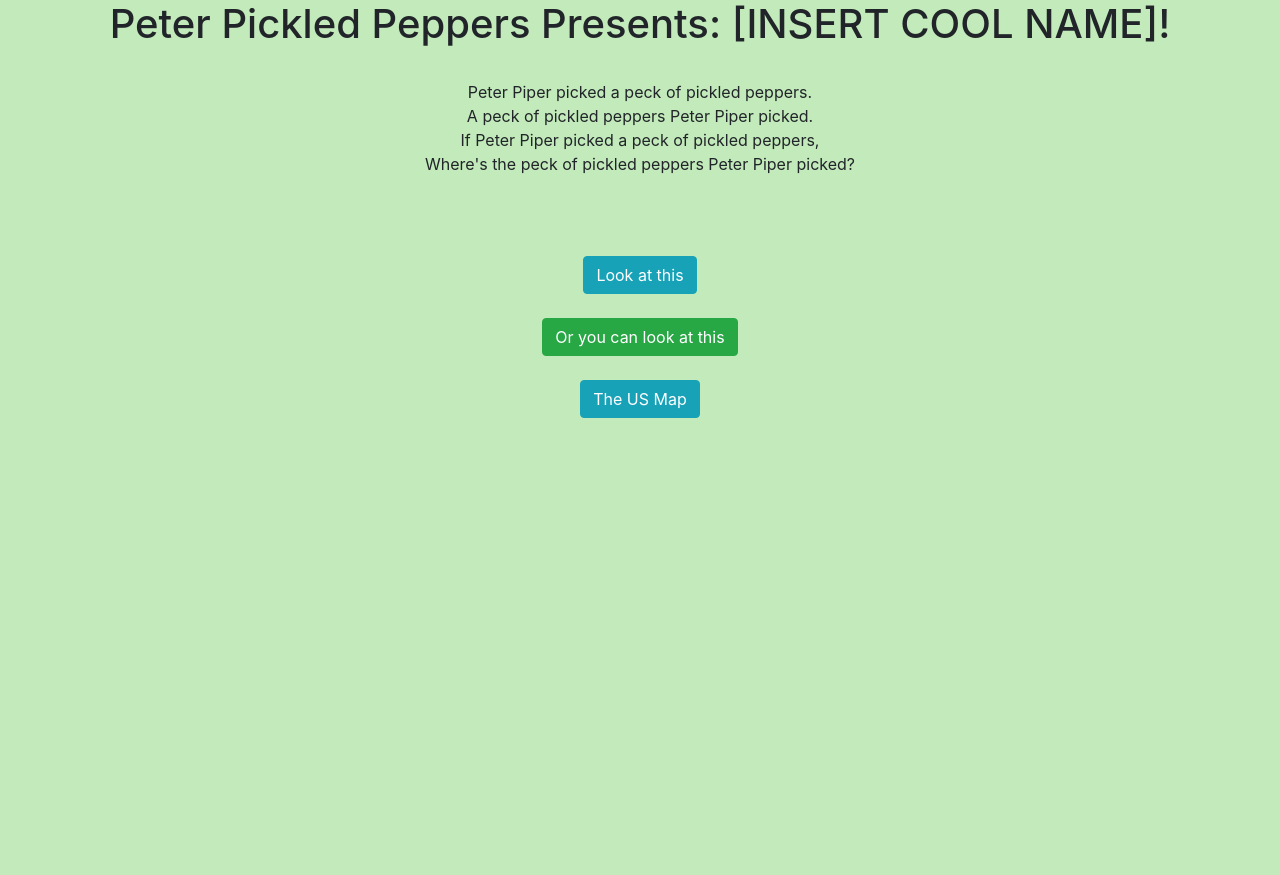
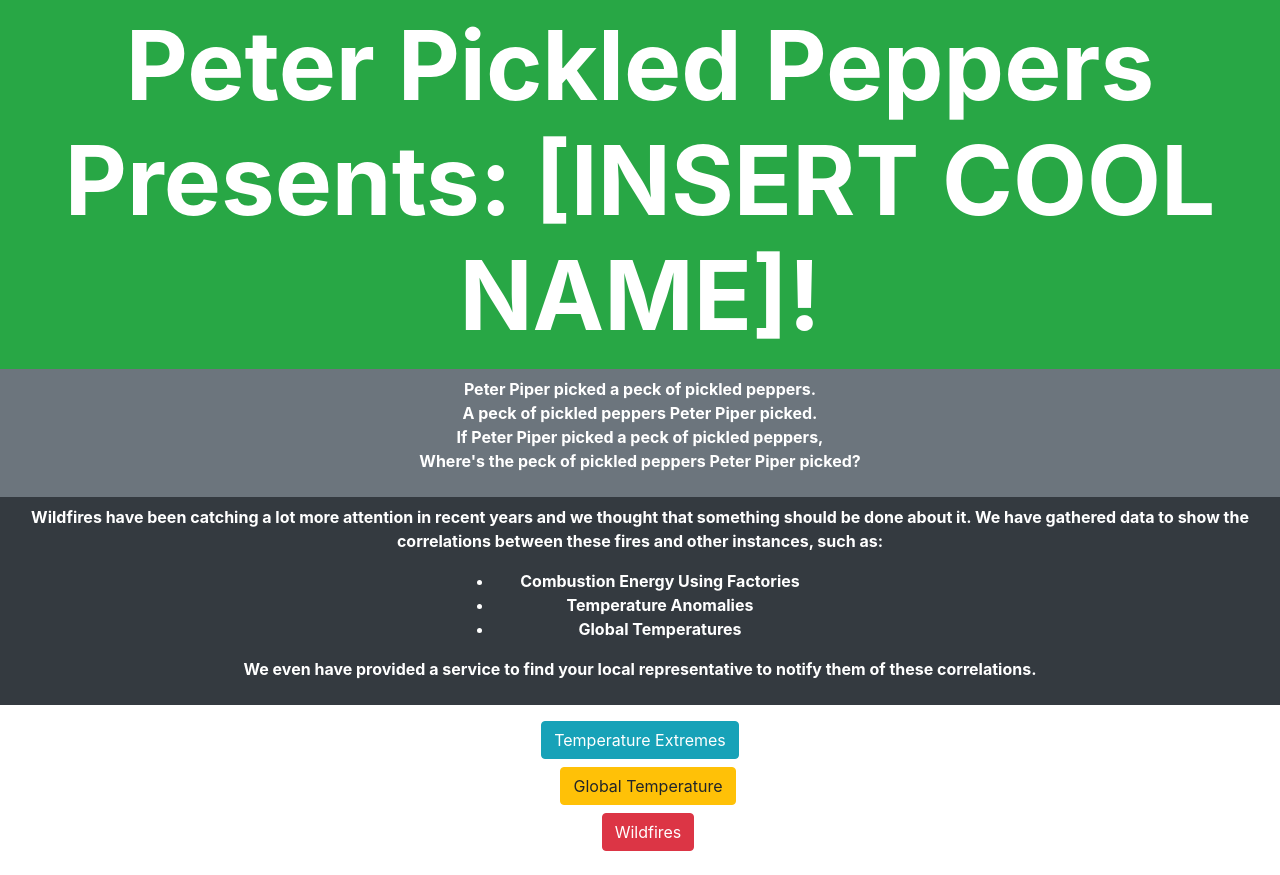
Before and after one commit to aolteanu00/API-Project, a Flask app: page / in a window 1280 px wide. Shown: the part 58-933 px from the top of the page. Before the commit the page ends 476 px from the top, so only its background shows below. Run offline with Flask 2, Linux system fonts and the light colour scheme; some libraries are stand-ins or nearby versions.

Commit message:
fixed the homepage

```diff
--- a/templates/homepage.html
+++ b/templates/homepage.html
@@ -1,27 +1,61 @@
 {% extends "base.html"%}
 {% block body %}
-<h1>Peter Pickled Peppers Presents: [INSERT COOL NAME]!</h1>
-<br>
+<div class="container-fluid bg-success p-2">
+  <h1 class="display-1 text-white text-center font-weight-bold">Peter Pickled Peppers Presents: [INSERT COOL NAME]!</h1>
+</div>
+<div class="container-fluid bg-secondary p-2">
   <div id="twister">
-  <p>Peter Piper picked a peck of pickled peppers.<br>
+    <p class="text-white text-center font-weight-bold">Peter Piper picked a peck of pickled peppers.<br>
       A peck of pickled peppers Peter Piper picked.<br>
       If Peter Piper picked a peck of pickled peppers,<br>
       Where's the peck of pickled peppers Peter Piper picked?</p>
   </div>
-<br>
-<p></p>
-<br>
+</div>
+<div class="container-fluid bg-dark p-2 text-white font-weight-bold text-wrap">
+  <p class="text-center">
+    Wildfires have been catching a lot more attention in recent years and we thought that something should be done about it. We have gathered data to show the correlations between these fires and other instances, such as:
+  </p>
+  <div class="row">
+    <div class="col-md"></div>
+    <div class="col-sm">
+      <div class="container">
+        <ul>
+          <li>Combustion Energy Using Factories</li>
+          <li>Temperature Anomalies</li>
+          <li>Global Temperatures</li>
+        </ul>
+      </div>
+
+    </div>
+    <div class="col-md"></div>
+  </div>
+  <p class="text-center">
+    We even have provided a service to find your local representative to notify them of these correlations.
+  </p>
+</div>
+<div class="container-fluid bg-white p-2 text-center">
+  <div class="row">
+    <div class="col-md m-2">
       <form action = {{url_for("extremes")}}>
-  <button class="btn btn-info" type="submit"> Look at this</button>
+        <button class="btn btn-info" type="submit">Temperature Extremes</button>
       </form>
-<br>
+      <div class="col-md m-2">
         <form action = {{url_for("globalTempAnomaly")}}>
-  <button class="btn btn-success" type = "submit"> Or you can look at this</button>
+          <button class="btn btn-warning" type = "submit">Global Temperature</button>
         </form>
-<br>
+      </div>
+      <div class="col-md m-2">
         <form action = {{url_for("usMap")}}>
-  <button class="btn btn-info" type="submit">The US Map</button>
+          <button class="btn btn-danger" type="submit">Wildfires</button>
         </form>
+      </div>
+    </div>
+  </div>
+
+
+
+</div>
+
 {%endblock%}
 
 {% block script%}
```
Lines whose indentation alone changed are shown as unchanged.
